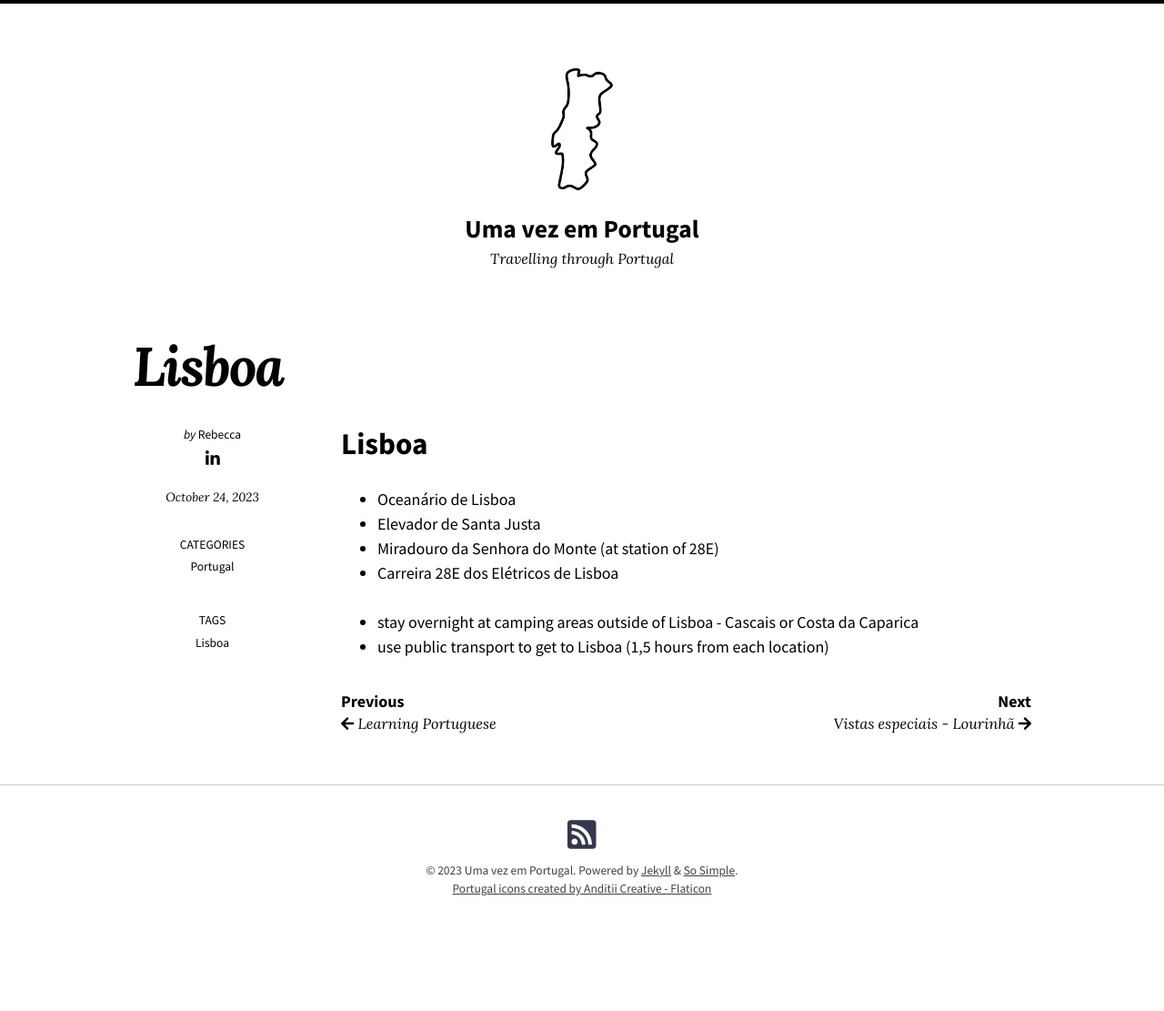
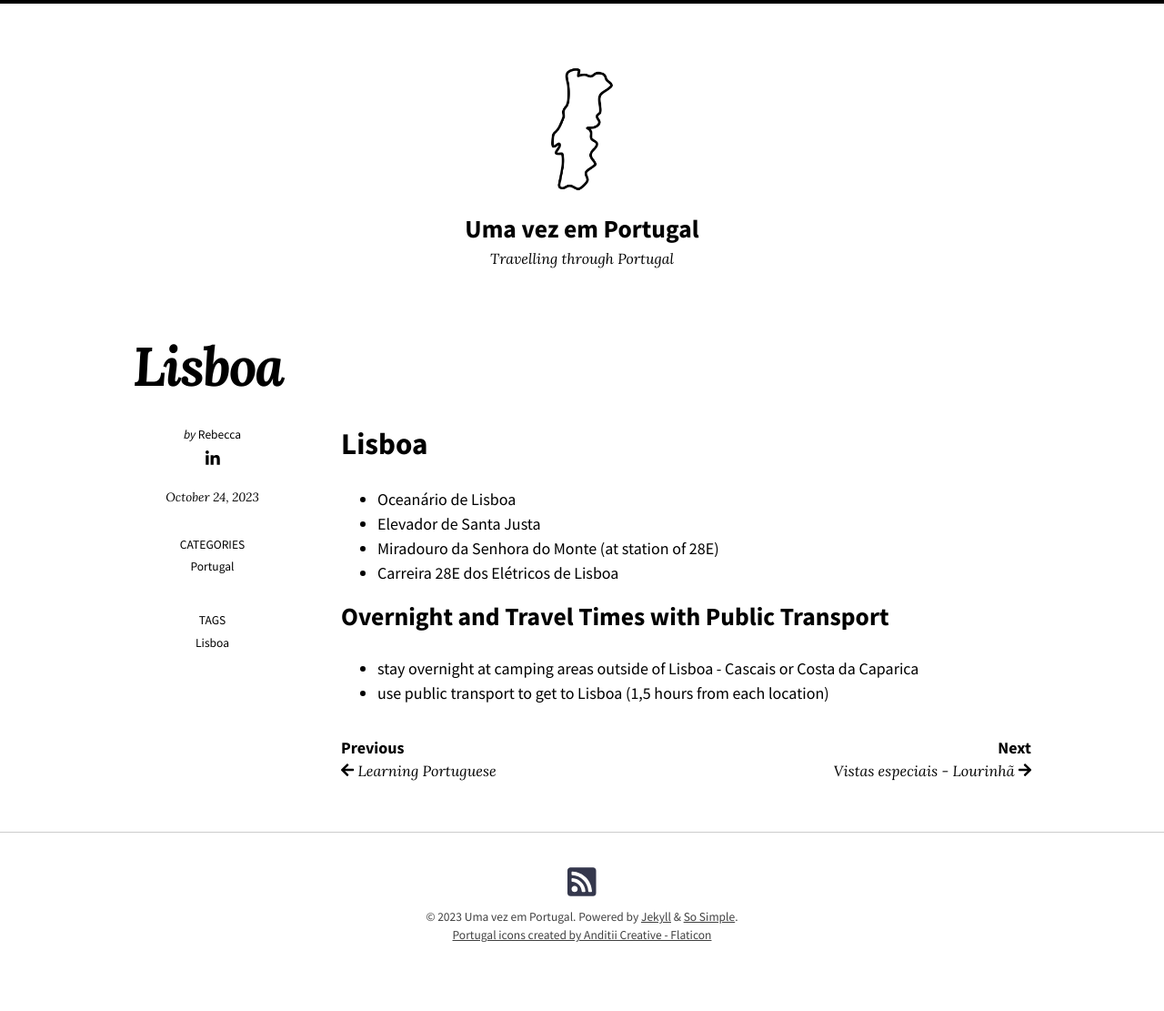
Before and after one commit to beccarei/uma-vez-em-portugal, a Jekyll site: the page built from _posts/2023-10-24-Lisboa.md, in a window 1280 px wide. Shown: the whole page at 91% size. Built offline with Jekyll 4.4.1, drawn with Linux system fonts in a browser that asks for light colours; nearby versions of some CDN libraries; before the commit the page ends 1059 px from its top, so only the background shows below that.

Commit message:
added heading

```diff
--- a/_posts/2023-10-24-Lisboa.md
+++ b/_posts/2023-10-24-Lisboa.md
@@ -13,5 +13,7 @@ tags: Lisboa
 * Miradouro da Senhora do Monte (at station of 28E)
 * Carreira 28E dos Elétricos de Lisboa
 
+## Overnight and Travel Times with Public Transport
+
 * stay overnight at camping areas outside of Lisboa - Cascais or Costa da Caparica
 * use public transport to get to Lisboa (1,5 hours from each location)
```
